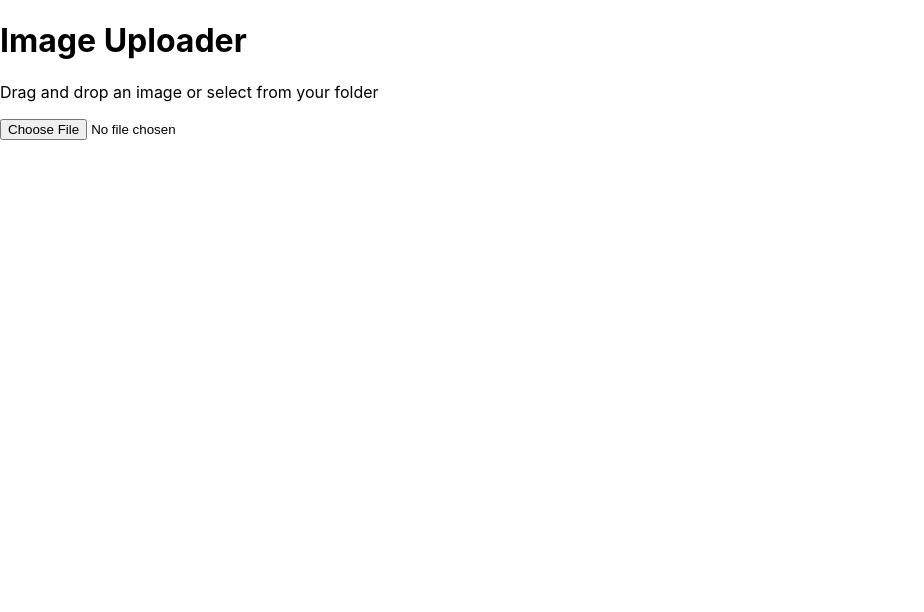
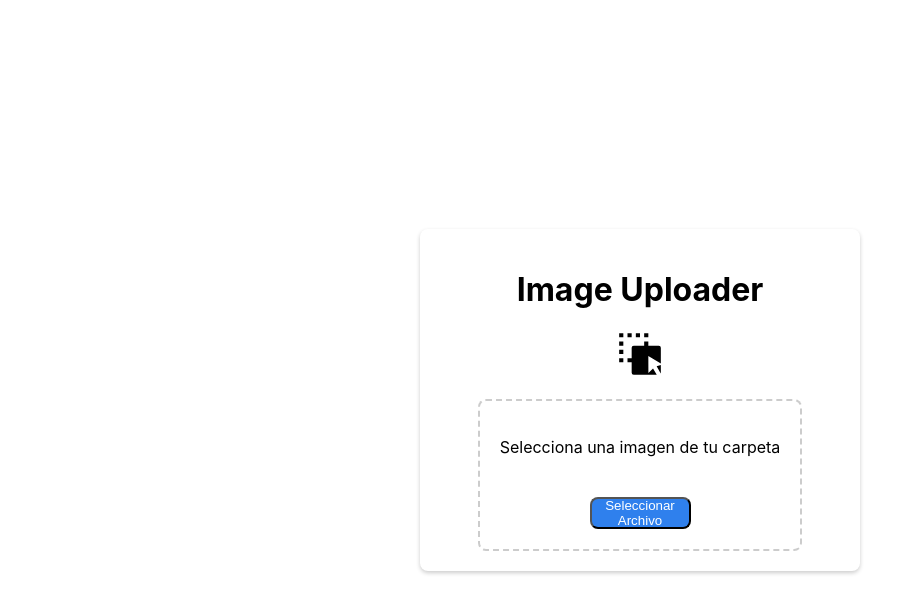
Before and after one commit to leygallego/carga_imagenes, a React (Create React App) app: page / in a window 1280 px wide. Shown: the top 612 px of the page, without its empty margins (0-924 px from the left). Built offline with nearby package versions, Linux system fonts and the light colour scheme.

Commit message:
Mejoras visuales y funcionales

```diff
--- /dev/null
+++ b/src/components/ImageUploader.css
@@ -0,0 +1,64 @@
+.container {
+    display: flex;
+    flex-direction: column;
+    align-items: center;
+    justify-content: center;
+    height: 100vh;
+  }
+
+  .card {
+    width: 400px;
+    padding: 20px;
+    border-radius: 8px;
+    box-shadow: 0 2px 4px rgba(0, 0, 0, 0.2);
+    display: flex;
+    flex-direction: column;
+    align-items: center;
+    justify-content: center;
+    text-align: center;
+  }
+
+  .title {
+    text-align: center;
+    margin-bottom: 20px;
+  }
+
+  .text {
+    text-align: center;
+    margin-bottom: 20px;
+  }
+
+  .custom-button {
+    width: 101px;
+    height: 31.984px;
+    background-color: #2F80ED;
+    color: white;
+    box-sizing: border-box;
+    border-radius: 8px;
+    display: flex;
+    justify-content: center;
+    align-items: center;
+    margin-top: 20px;
+    flex-shrink: 0;
+    /* Otros estilos personalizados según tus necesidades */
+  }
+
+  .drop-zone {
+    display: flex;
+    flex-direction: column;
+    align-items: center;
+    justify-content: center;
+    border: 2px dashed #ccc;
+    border-radius: 8px;
+    padding: 20px;
+    margin-top: 20px;
+  }
+
+  .drag-and-drop-icon {
+    width: 50px;
+    height: 50px;
+  }
+
+  .hidden-input {
+    display: none;
+  }
--- a/src/components/imageUploader.jsx
+++ b/src/components/imageUploader.jsx
@@ -1,10 +1,13 @@
-import React, { useState } from 'react';
+import React, { useState, useRef } from 'react';
 import ImagePreview from './ImagePreview';
 import Loader from './Loader';
+import './ImageUploader.css'; // Archivo CSS para estilos personalizados
+import dragAndDropIcon from './drag-and-drop.svg';
 
 const ImageUploader = () => {
   const [selectedImage, setSelectedImage] = useState(null);
   const [isLoading, setIsLoading] = useState(false);
+  const fileInputRef = useRef(null);
 
   const handleDrop = (event) => {
     event.preventDefault();
@@ -40,25 +43,24 @@ const ImageUploader = () => {
 
 
   const handleCopyClick = () => {
-    const imageUrl = selectedImage; //
+    const imageUrl = selectedImage; // Suponiendo que `selectedImage` contiene la URL de la imagen
 
-    // Creo un elemento de texto temporal
     const tempInput = document.createElement('input');
     tempInput.value = imageUrl;
     document.body.appendChild(tempInput);
 
-    // Selecciono y copiar el contenido del elemento de texto
     tempInput.select();
     document.execCommand('copy');
 
-    // Elimino el elemento de texto temporal
     document.body.removeChild(tempInput);
   };
 
 
   return (
-    <div>
-      <h1>Image Uploader</h1>
+    <div className="container">
+        <div className="card">
+      <h1 className='title' >Image Uploader</h1>
+      <img src={dragAndDropIcon} alt="Drag and Drop" className="drag-and-drop-icon" />
       <div
         className="drop-zone"
         onDrop={handleDrop}
@@ -71,20 +73,26 @@ const ImageUploader = () => {
             {selectedImage ? (
               <>
                 <ImagePreview image={selectedImage} />
-                <button onClick={handleCopyClick}>Copy URL</button>
+                <button className="custom-button" onClick={handleCopyClick}>Copy URL</button>
               </>
             ) : (
               <>
-                <p>Drag and drop an image or select from your folder</p>
+                <p className='text' >Selecciona una imagen de tu carpeta</p>
                 <input
+                  ref={fileInputRef}
                   type="file"
                   accept="image/*"
                   onChange={handleFileInputChange}
+                  className="hidden-input"
                 />
+                <button className="custom-button" onClick={() => fileInputRef.current.click()}>
+                  Seleccionar Archivo
+                </button>
               </>
             )}
           </>
         )}
+      </div>
       </div>
     </div>
   );
```
Also changed, not shown: src/components/drag-and-drop.svg (added).
